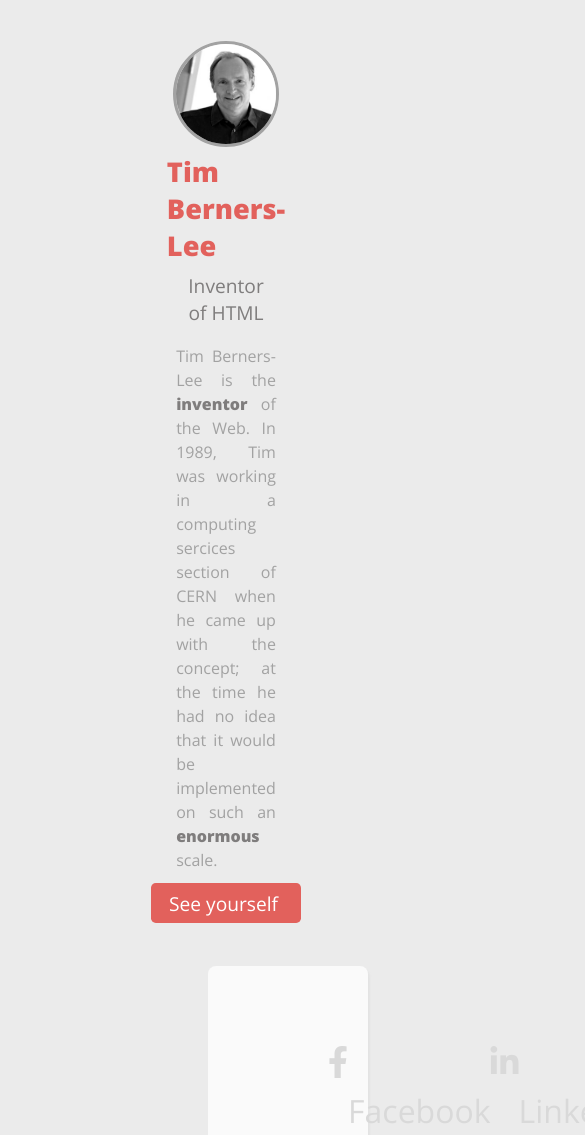
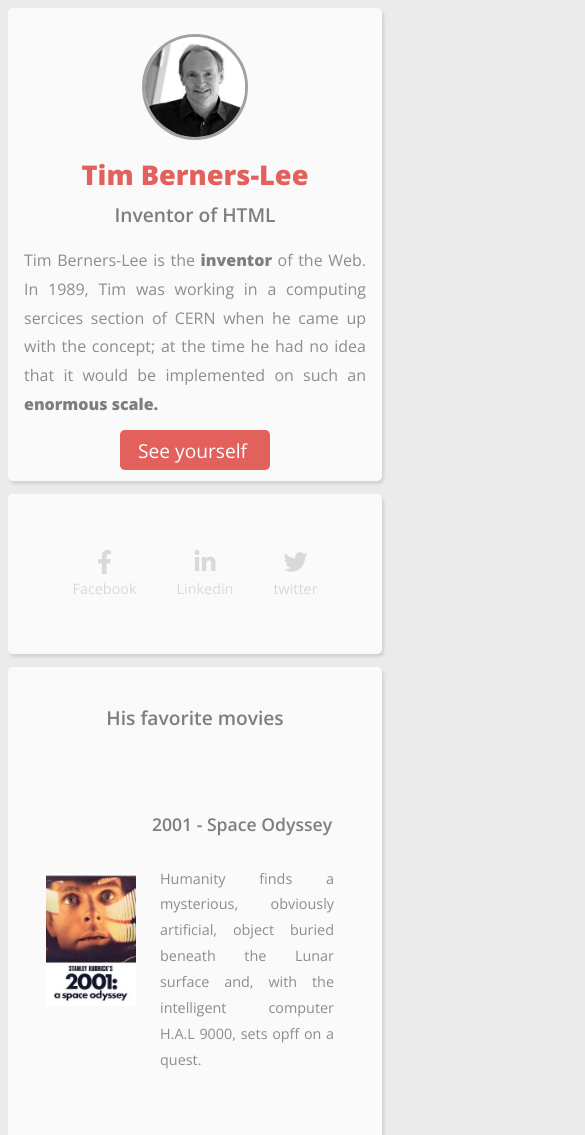
Before and after one commit to TimurKaramenderes/tim-berners-lee, a plain HTML site: page index.html in a window 390 px wide. Shown: the top 1135 px of the page, 585 px wide, since content can reach past the window. Drawn offline with nearby package versions, Linux system fonts and the light colour scheme.

Commit message:
I love responsive & HTML KekW

```diff
--- a/css/styles.css
+++ b/css/styles.css
@@ -12,6 +12,7 @@ font-family: 'Open Sans', sans-serif;
 /* BACKGROUND */
 body {
     background-color: #ebebeb;
+
 }
 
 
@@ -21,6 +22,23 @@ body {
 /* RESPONSIVE */
 
 
+
+@media only screen and (min-width: 768px){
+
+.box0 {
+    margin-left: 25%;
+    margin-right: 25%;
+}
+}
+@media only screen and (max-width: 768px){
+
+.box0 {
+    margin-left: 0%;
+    margin-right: 0%;
+}
+}
+
+
 /* RESPONSIVE */
 
 
@@ -28,6 +46,8 @@ body {
 .box1 > img{
     width: 100px;
     height: 100px;
+    margin-top: 10px;
+    margin-bottom: 10px;
     justify-items: center;
     align-items: center;
     border-radius: 50%;
@@ -38,24 +58,25 @@ body {
 
 
 
-.container {
-    display: flex;
-    flex-direction: column;
-    align-items: stretch;
-}
+
+
+
 
 
 /* CONTAINER */
-.box0, .box0-social, .box0-film {
-    border-radius: 0.5em;
-    box-shadow: 2px 3px 2px rgb(227, 227, 227) ;
+.box1, .box0-social, .box0-film {
+    border-radius: 0.3em;
+    box-shadow: 2px 3px 3px rgb(210, 210, 210) ;
     display: flex;
     background-color: rgb(250, 250, 250);
-    margin: 15px;
-    margin-left: 200px;
-    margin-right: 200px;
+    margin: 13px;
+    margin-left: auto;
+    margin-right: auto;
     flex-direction: column;
-    justify-content: center ;
+    justify-content: center;
+    min-width: 50%;
+    flex-wrap: nowrap;
+
     }
 
     .box1 > h1 {
@@ -65,8 +86,8 @@ margin: 6px;
 }
 
 .box1 > p{
-    color: #a2a2a2;
-    line-height: 1.5 ;
+    color: #8d8d8d;
+    line-height: 1.8 ;
     text-align: justify;
 
 }
@@ -76,11 +97,11 @@ font-size: 1.7em ;
 }
 
 
-h2 {
+h2:first-of-type {
 color: #7f7d7d;
 font-size: 1.2em;
 margin: 2px;
-font-weight: 500 ;
+font-weight: 600 ;
 text-align: center;
 }
 
@@ -94,7 +115,7 @@ font-weight: 400 ;
 
 b {
     color: #7f7d7d;
-font-weight: 600;
+font-weight: 800;
 
 
 }
@@ -128,14 +149,18 @@ p a:only-of-type {
 }
 
 
-
+.box0-film > h2 {
+    margin-top: 10%;
+    margin-bottom: 10%;
+    font-weight: 600;
+}
 
 /* FIRST BOX */
 .box1 {
     display: flex;
     flex-direction: column;
     justify-content: center;
-    margin: 2px;
+    margin: auto;
     align-items: center;
     padding: 1em;
 }
@@ -143,26 +168,56 @@ p a:only-of-type {
 
 
 .box0-social{
-    padding: 5em;
+
+    justify-content: space-around;
+    padding-top: 40px;
+    padding-bottom: 40px;
+
 }
 
 ul {
    list-style-type: none;
+   padding: 0;
+}
 
-}
-.icons {
+.icons{
     display: flex;
     flex-direction: row;
     justify-content: center;
-    vertical-align: baseline;
-    margin: auto;
-    font-size: xx-large;
+}
+
+li {
+    display: flex;
+    flex-direction: column;
+     margin-top: 10px;
+     font-size: 1.5em;
+     justify-content: space-between;
+     margin: auto;
+     margin-left: 20px;
+     margin-right: 20px;
+
+
+
+
+}
+
+.fa-facebook-f, .fa-twitter, .fa-linkedin-in{
+text-align: center;
+color: #d9d9d9;
+
+}
+
+span {
+
+    font-size: 0.5em;
 }
 
 
 li > a {
     display: flex;
     color: #d9d9d9;
+    font-size: 0.6em;
+    margin-top: 5px;
     text-decoration: none;
     justify-content: space-around;
 }
@@ -174,7 +229,8 @@ li > a {
 .table {
 display: flex;
 padding: 35px;
-padding-top: 10px
+padding-top: 10px;
+justify-content: center;
 }
 
 
@@ -184,14 +240,18 @@ width:90px
 }
 
 td > p {
-    text-align: left;
+    text-align: justify;
     padding-left: 10px;
+    line-height: 1.8;
     font-size: 0.9em;
-    line-height: 1.8;
-    color: #a2a2a2;
+    color: #8d8d8d;
+    margin-left: 10px;
+    margin-right: 10px;
+    margin-bottom: 30px;
 
 }
 
 td > h3 {
     text-align: center;
+    font-weight: 600;
 }
--- a/index.html
+++ b/index.html
@@ -1,27 +1,30 @@
 <!DOCTYPE HTML>
 <head>
 <meta name="viewport" content="width=device-width, initial-scale=1.0">
+
+
 <link href="./css/styles.css" rel="stylesheet">
 <link href="https://use.fontawesome.com/releases/v5.13.1/css/all.css" rel="stylesheet">
 <link rel="preconnect" href="https://fonts.googleapis.com">
 <link rel="preconnect" href="https://fonts.gstatic.com" crossorigin>
-<link href="https://fonts.googleapis.com/css2?family=Open+Sans:wght@300;400;800&display=swap" rel="stylesheet">
+<link href="https://fonts.googleapis.com/css2?family=Open+Sans:wght@300;400;600;800&display=swap" rel="stylesheet">
 
 
 
 
 </head>
-
 <body>
 
 
 
 
 
-    <div class="container">
+
 
 
                     <div class="box0">
+
+
                         <div class="box1">
                                 <img src="./images/tim_berners_lee.jpeg">
 
@@ -29,13 +32,13 @@
                                                     <h2>Inventor of HTML</h2>
                                                             <p>Tim Berners-Lee is the <b>inventor</b> of the Web. In 1989, Tim was working in a computing sercices
                                                             section of CERN when he came up with the concept; at the time he had no idea that it would be
-                                                                implemented on such an <b>enormous</b> scale.</p>
+                                                                implemented on such an <b>enormous scale.</b></p>
                                 <div class="button1">
                                             <p><a target="_blank" href="https://fr.wikipedia.org/wiki/Tim_Berners-Lee">See yourself</a></p>
                                 </div>
 
                         </div>
-                    </div>
+
 
 
 
@@ -49,9 +52,9 @@
                         <ul class="icons">
 
 
-                                        <li><a target="_blank" href="facebook.com"><i class="fab fa-facebook-f"></i><br>Facebook</li></a>
-                                        <li><a target="_blank" href="linkedin.com"><i class="fab fa-linkedin-in"></i><br>Linkedin</li></a>
-                                        <li><a target="_blank" href="twitter.com"><i class="fab fa-twitter"></i> <br>Twitter</li></a>
+                                        <li><i class="fab fa-facebook-f"></i><a target="_blank" href="facebook.com">Facebook</a></li>
+                                        <li><i class="fab fa-linkedin-in"></i><a target="_blank" href="linkedin.com">Linkedin</a></li>
+                                        <li><i class="fab fa-twitter"></i><a target="_blank" href="twitter.com">twitter</a></li>
 
                         </ul>
 
@@ -65,13 +68,14 @@
 
 
                      <div class="box0-film">
+            <h2>His favorite movies</h2>
+                        <table class="table">
 
-                        <table class="table">
-                                <h2>His favorite movies</h2>
 
 
 
                                         <tr>
+
                                             <td> <img src="./images/space_odyssey.jpeg" alt="2001-Space Odyssey"> </td>
                                             <td>
                                                 <p><h3>2001 - Space Odyssey</h3></p>
@@ -108,13 +112,10 @@
                         </table>
 
                     </div>
-     </div>
 
 
-
-
+                    </div>
 
 </body>
 
-
 </html>
```
